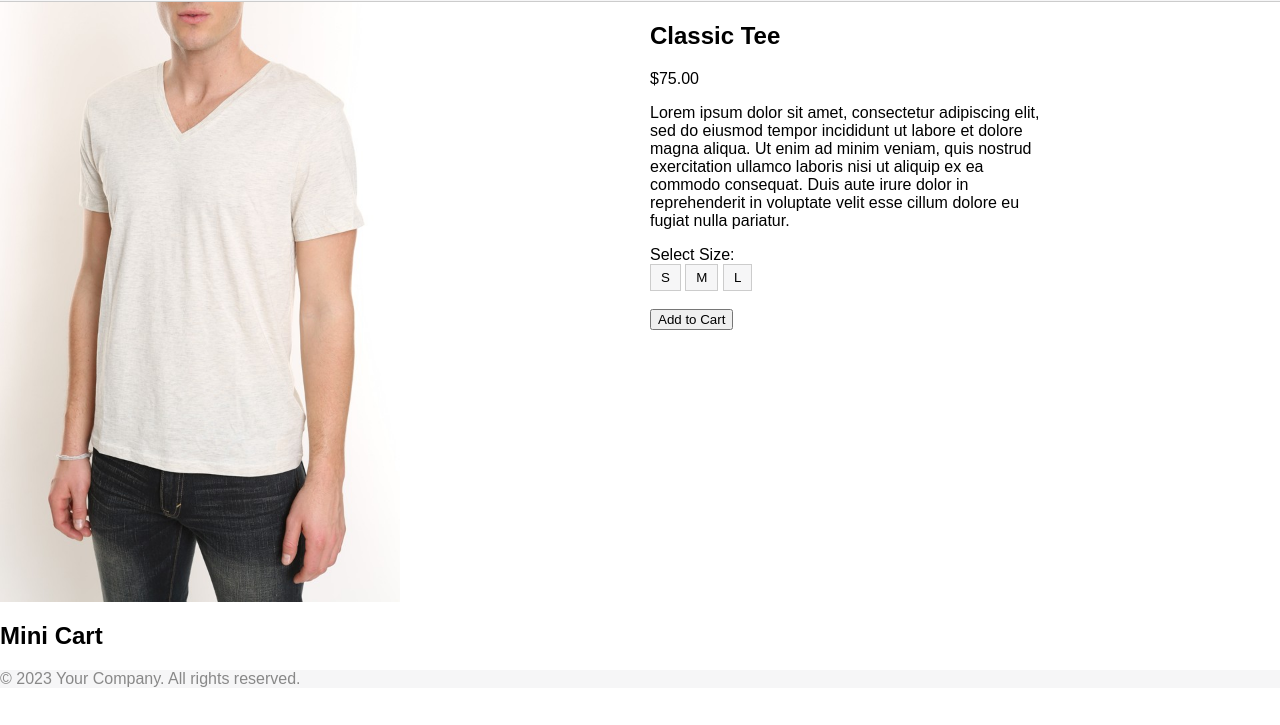
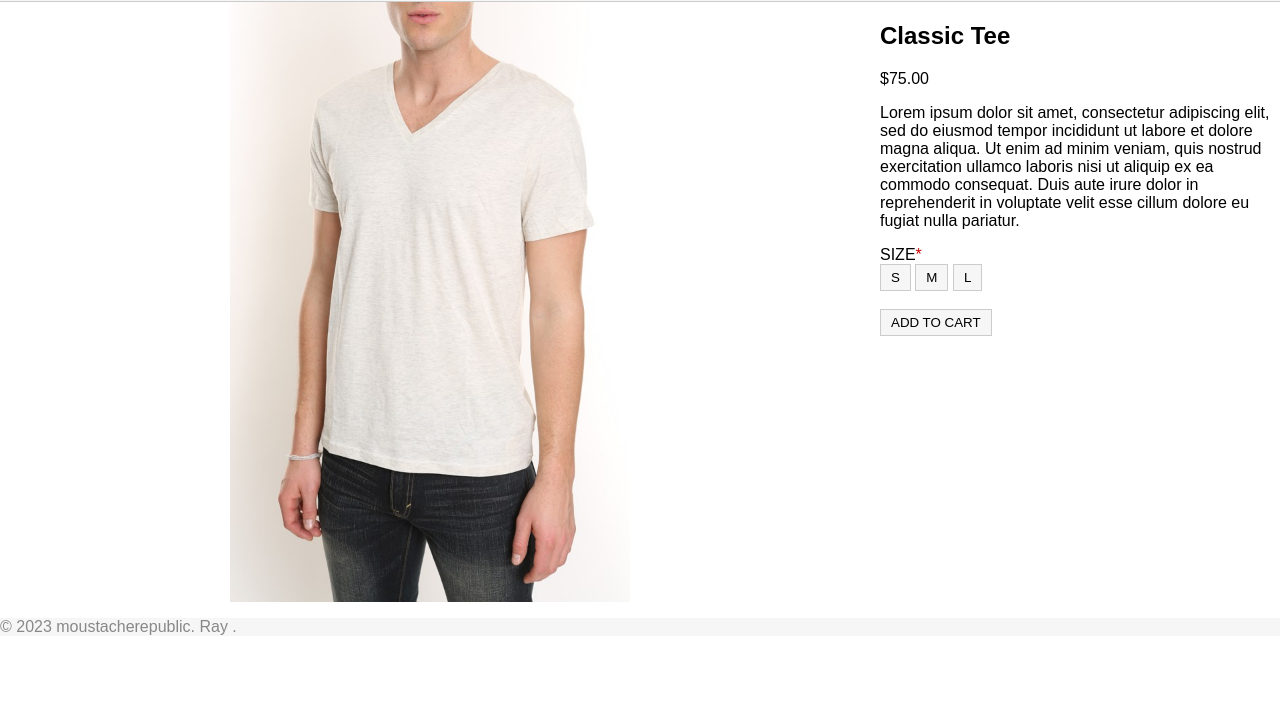
Before and after one commit to KyrieRui/HTML_Test, a plain HTML site: page index.html in a window 1280 px wide. Shown: the part 47-772 px from the top of the page. Drawn offline with Linux system fonts and the light colour scheme.

Commit message:
Fix some small issue, the image not shows in center, CART button not correct

```diff
--- a/index.html
+++ b/index.html
@@ -5,7 +5,6 @@
   <meta name="viewport" content="width=device-width, initial-scale=1.0">
   <title>Responsive Web Page</title>
   <style>
-    /* Apply global styles for body and other elements as needed */
 
     body {
         margin: 0;
@@ -14,7 +13,6 @@
     }
 
     /* Header styles */
-
     .header {
         background-color: #F6F6F7;
         border-bottom: 1px solid #CCCCCC;
@@ -28,14 +26,13 @@
         font-size: 24px;
     }
 
-    /* Styles for required star */
-
+    /* Styles star */
     .required-star {
         color: #C90000;
+        gap: 20px;
     }
 
     /* Other styles for content, buttons, etc. go here */
-
     .resized-image {
         width: 400px; /* Adjust the width to the desired size */
         height: auto; /* Automatically maintain the aspect ratio */
@@ -50,7 +47,7 @@
 
     .product-image {
         /* Optionally, you can add some styles to center the image within its container */
-        flex: 0 0 auto; /* Prevent the image from growing or shrinking */
+        flex: 1 0 auto; /* Prevent the image from growing or shrinking */
         display: flex;
         justify-content: center;
         align-items: center;
@@ -72,6 +69,13 @@
     .size-button.selected {
         background-color: #C90000;
         color: #FFFFFF;
+    }
+
+    .cart-button {
+        border: 1px solid #CCCCCC;
+        background-color: #F6F6F7;
+        padding: 5px 10px;
+        cursor: pointer;
     }
 
   </style>
@@ -97,15 +101,15 @@
           <p>Lorem ipsum dolor sit amet, consectetur adipiscing elit, sed do eiusmod tempor incididunt ut labore et dolore magna aliqua. Ut enim ad minim veniam, quis nostrud exercitation ullamco laboris nisi ut aliquip ex ea commodo consequat. Duis aute irure dolor in reprehenderit in voluptate velit esse cillum dolore eu fugiat nulla pariatur.</p>
 
           <div>
-            <label>Select Size:</label>
+            <label>SIZE</label><span class="required-star">*</span>
             <br>
             <button class="size-button" value="S">S</button>
             <button class="size-button" value="M">M</button>
             <button class="size-button" value="L">L</button>
-            </br>
+
           </div>
             <br>
-            <button id="add-to-cart">Add to Cart</button>
+            <button class="cart-button">ADD TO CART</button>
             <p id="error-message" style="display: none; color: #C90000;">Please select a size before adding to cart.</p>
             </br>
         </div>
@@ -113,17 +117,9 @@
       </section>
   </main>
 
-  <!-- Mini Cart -->
-  <aside>
-    <h2>Mini Cart</h2>
-    <ul id="mini-cart">
-      <!-- Mini cart items will be populated here dynamically -->
-    </ul>
-  </aside>
-
   <!-- Footer -->
   <footer style="background-color: #F6F6F7;">
-    <p style="color: #888888;">© 2023 Your Company. All rights reserved.</p>
+    <p style="color: #888888;">© 2023 moustacherepublic. Ray .</p>
   </footer>
 
   <!-- JavaScript code here -->
```
